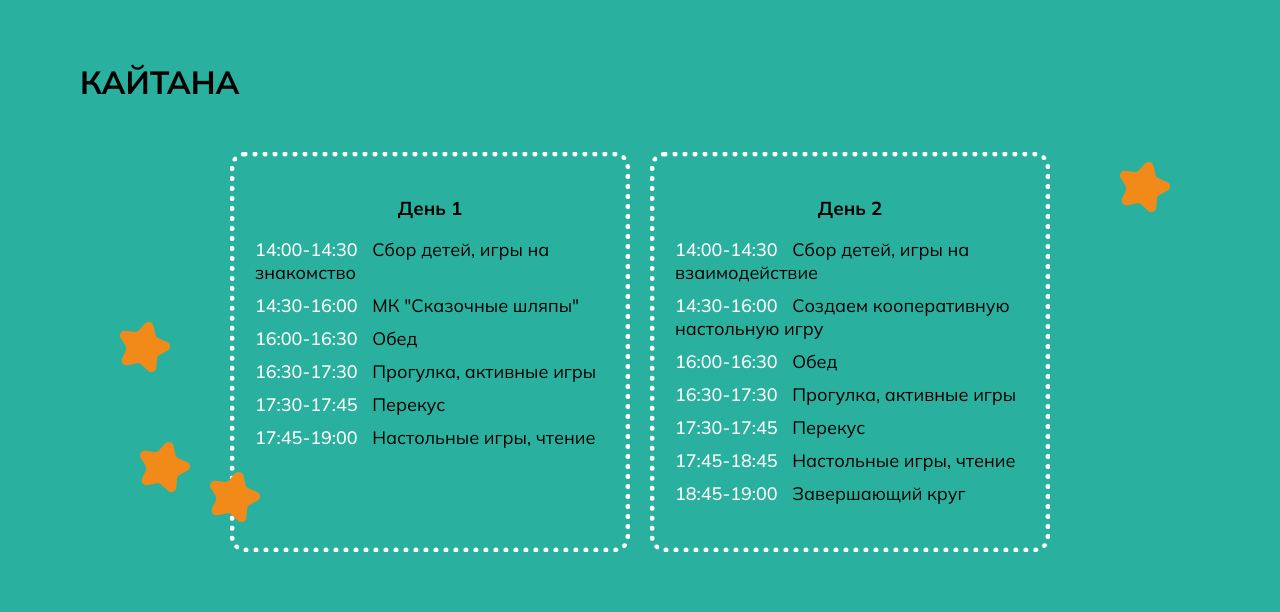
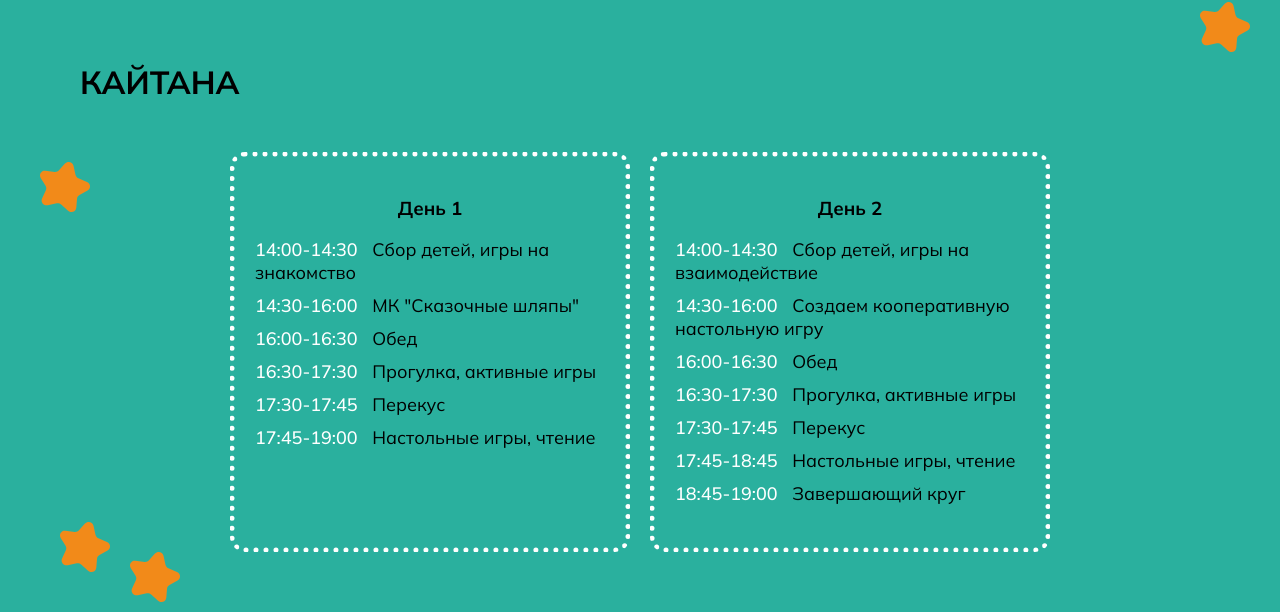
Before and after one commit to VarvaraKorableva/v_chemodane, a React (Create React App) app: page / in a window 1280 px wide. Shown: the part 3058-3670 px from the top of the page. Built offline with nearby package versions, Linux system fonts and the light colour scheme; a web font is replaced by a local one.

Commit message:
fix camp

```diff
--- a/src/components/Camp/CampHaifa.css
+++ b/src/components/Camp/CampHaifa.css
@@ -1,8 +1,3 @@
-.camp-haifa__main-container {
-    position: relative;
-    display: flex;
-    flex-direction: column;
-}
 
 .camp-haifa__section {
     display: flex;
--- a/src/components/Camp/CampHaifa.js
+++ b/src/components/Camp/CampHaifa.js
@@ -4,27 +4,6 @@ function CampHaifa() {
     return(
         <section className="camp-haifa__section" id='camp-haifa'>
             <h2 className="camp-haifa__title">КАЙТАНА</h2>
-            {/*<button>Купить билеты</button>
-            <div className="camp-haifa__main-text-container">
-                <p className="camp-haifa__main-text">Мы ждём ребят 5-8 лет, с 14.00 до 19.00, чтобы приоткрыть для них двери в наш "Сказочный мир В чемодане".</p>
-                <p>Целых два дня мы будем творить, фантазировать, дружить и весело играть!</p>
-                <p>Сделаем невероятной красоты шляпы из крафтовой бумаги, создадим уникальную карту Сказочного Мира - которая станет основой для нашей собственной настольной игры. После прохождения игры нас ждёт особенный сюрприз!</p>
-                <p>Во время нашего путешествия по сказочным мирам дети успеют познакомиться и подружиться, активно включиться в подвижные игры - в помещении и на улице, поиграть в увлекательные настолки, а вечером конечно же расслабиться и вдумчиво почитать хорошую книжку (без этого на фестивале В чемодане никак нельзя обойтись!)
-                    Для нас очень важно, чтобы всем детям было комфортно в этом путешествии - мы внимательны к состоянию каждого участника нашей сказочной команды. Мы строим программу так, чтобы ребята поочередно занимались самыми разными видами деятельности - это позволяет им не скучать, но и не перегружаться.
-                    Конечно же мы позаботились о горячем вкусном обеде и легких перекусах для всех наших сказочных путешественников - ведь голодному с таким приключением точно не справиться!</p>
-                <p>Конечно же мы позаботились о горячем вкусном обеде и легких перекусах для всех наших сказочных путешественников - ведь голодному с таким приключением точно не справиться!</p>
-                <p>Вместе с детьми в Сказочное путешествие отправятся надёжные взрослые, творческие и мудрые наставники-мадрихи:</p>
-                <p>Александра Смит – игровой педагог, ведущая групп Мышематики. В Хайфе ведет "Умную Продленку" для детей 4-9 лет, вдохновитель и организатор слета Туристят в Хайфе
-                    Анна Перепелкина - педагог неформального образования, ведущая проекта "Умная продленка" в Хайфе, ведущая адаптационной группы для малышей, педагог Мышематики</p>
-                <p>Будьте внимательны - количество мест в нашей команде ограничено (не более 15 человек в день).</p>
-                <p>Обед, перекусы, вода и незабываемые впечатления - включены!</p>
-                <p>А пока младшие дети путешествуют по сказочным мирам, их родители и старшие братья и сестра могут погулять по маркету, выбрать лучшие книжки и подарки и поучаствовать в разнообразной программе фестиваля.</p>
-
-
-            </div>*/}
-
-
-            <div className="camp-haifa__main-container">
             <ul className="camp-haifa__wrapper">
                 <li className="camp-haifa__container">
                     <h3>День 1</h3>
@@ -55,7 +34,6 @@ function CampHaifa() {
             <div className='camp-haifa__third-orange-star'></div>
             <div className='camp-haifa__fourth-orange-star'></div>
             <div className='camp-haifa__fifth-orange-star'></div>
-            </div>
         </section>
 
     )
--- a/src/components/CurrentAnnounce/HaifaNewAnnounce.css
+++ b/src/components/CurrentAnnounce/HaifaNewAnnounce.css
@@ -1,7 +1,6 @@
 .hifa-announce__container {
     background-image: url(../../images/haifa/mainPicHaifa.jpg);
     /*background-color: rgb(218, 177, 82);*/
-
     background-size: cover;
     background-repeat: no-repeat;
     background-position: right;
@@ -27,13 +26,16 @@
 
 @media screen and (max-width: 470px) {
     .hifa-announce__container {
-        min-height: 450px;
+        min-height: 50px;
+        background-position: left;
+
     }
 }
 
 @media screen and (max-width: 455px) {
     .hifa-announce__container {
         padding-bottom: 28px;
+
     }
 }
 
@@ -63,7 +65,6 @@
 @media screen and (max-width: 1065px) {
     .hifa-announce__title {
         font-size: 36px;
-
     }
 }
 
```
